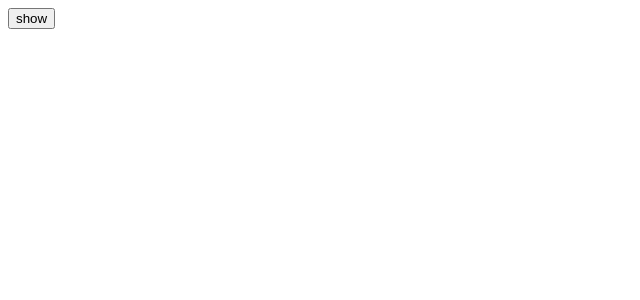
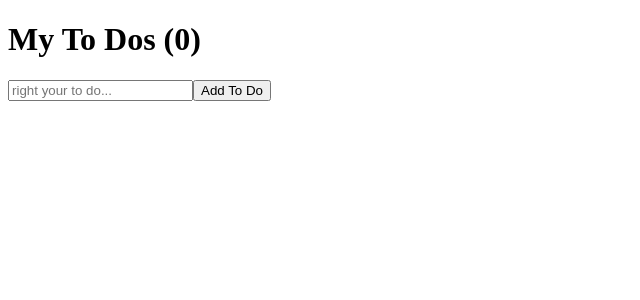
Before and after one commit to sorrynthx/react-study, a React (Create React App) app in the folder nomade-react/: page / in a window 1280 px wide. Shown: the top 300 px of the page, without its empty margins (0-640 px from the left). Built offline with nearby package versions, Linux system fonts and the light colour scheme.

Commit message:
2022-04-06 노마드코드 - To Do List part1 (배열에 값 추가하기 ...[ ] )

```diff
--- a/nomade-react/src/App.js
+++ b/nomade-react/src/App.js
@@ -1,23 +1,37 @@
-import {useState, useEffect} from 'react';
-
-function Hello() {
-  useEffect(() => {
-    console.log('Created :>');
-    return () => {console.log('Destroyed :<');}
-  }, []);
-  return <h1>Hello!!!</h1>;
-}
+import {useState} from 'react';
 
 function App() {
+  const [toDo, setToDo] = useState("");
+  const [toDos, setToDos] = useState([]);
+  const onChange = (event) => { setToDo(event.target.value); }
+  const onSubmit = (event) => {
+    // auto submit 방지
+    event.preventDefault();
 
- const [showing, setShowing] = useState(false);
- const onClick = () => {
-   setShowing((prev) => !prev);
- }
+    if (toDo === "") return;
+
+    // 배열에 이전 데이터와 같이 추가
+    setToDos((toDos) => [toDo, ...toDos]);
+
+    // 값 초기화
+    setToDo("");
+  }
+
+  console.log(toDos);
+
   return (
     <div>
-      {showing ? <Hello /> : null}
-      <button onClick={onClick}>{showing ? 'hide' : 'show'}</button>
+      <h1>My To Dos ({toDos.length})</h1>
+      <form onSubmit={onSubmit}>
+        <input
+          onChange={onChange}
+          value={toDo}
+          type="text"
+          placeholder="right your to do..."
+        />
+        <button>Add To Do</button>
+        {toDos}
+      </form>
     </div>
   );
 }
```
